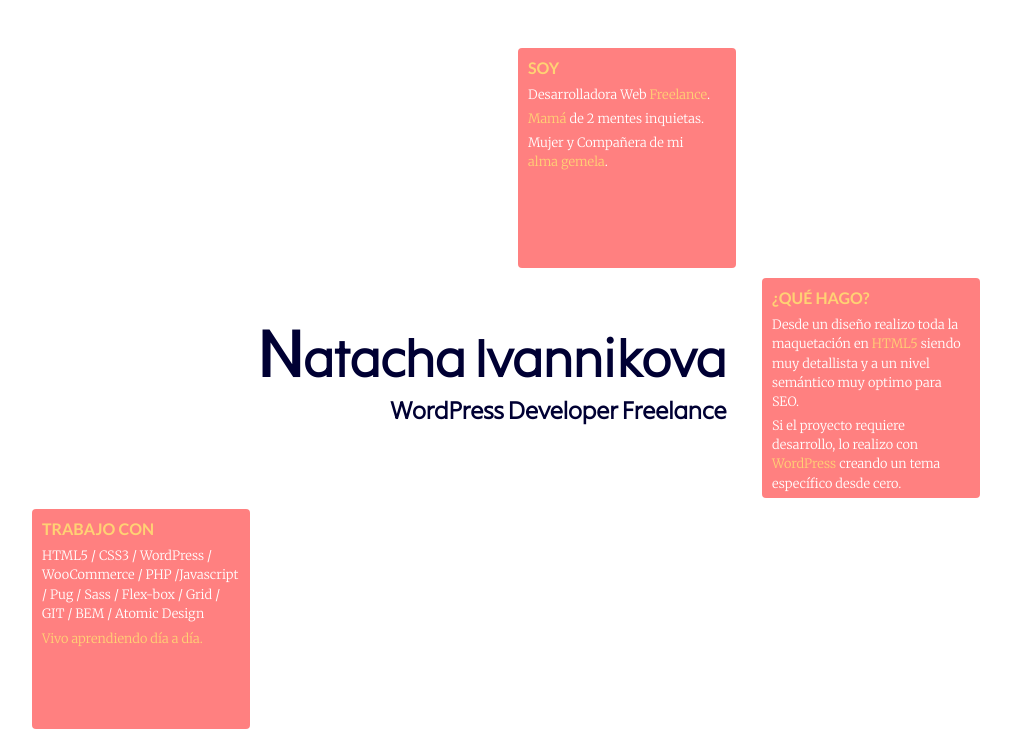
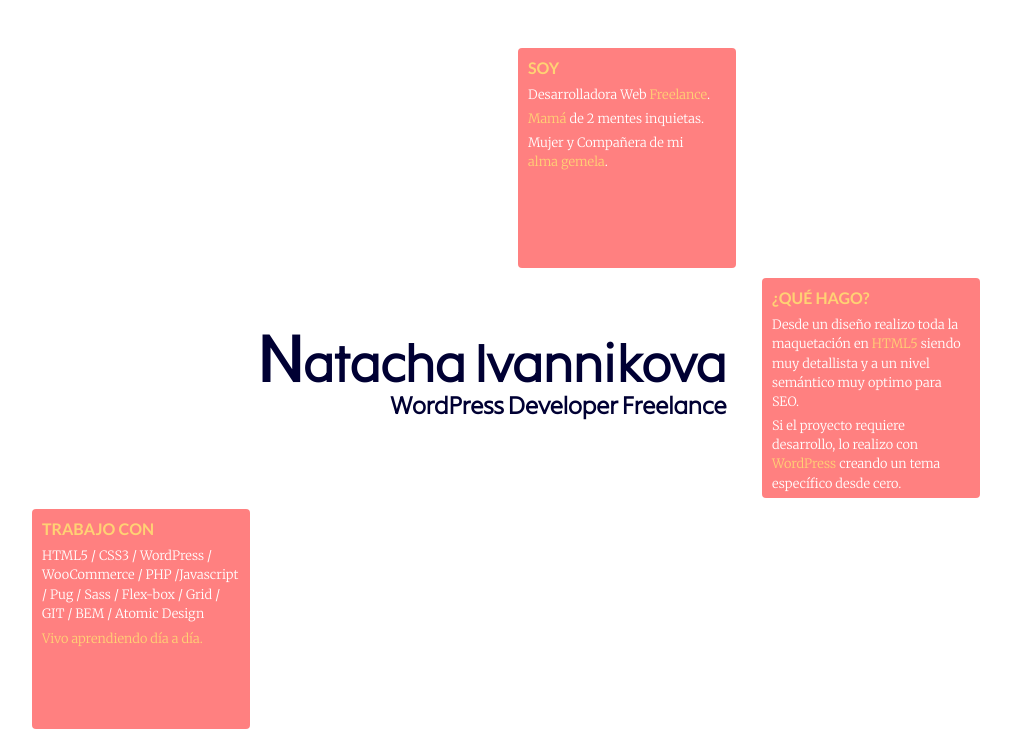
Before and after one commit to natassh/myweb, a plain HTML site: page index.html in a window 1280 px wide. Shown: the top 736 px of the page, without its empty margins (48-1059 px from the left). Drawn offline with Linux system fonts and the light colour scheme; files whose address does not match are found by name.

Commit message:
eliminada clase navidad

```diff
--- a/index.html
+++ b/index.html
@@ -21,7 +21,7 @@
 	<body>
 		<div class="ly-content">
 			<header class="main-header">
-				<h1 class="logo navidad">
+				<h1 class="logo">
 					<a href="index.html">Natacha Ivannikova</a>
 				</h1>
 				<h2 class="subtitle bounceInDown">WordPress Developer Freelance</h2>
```
